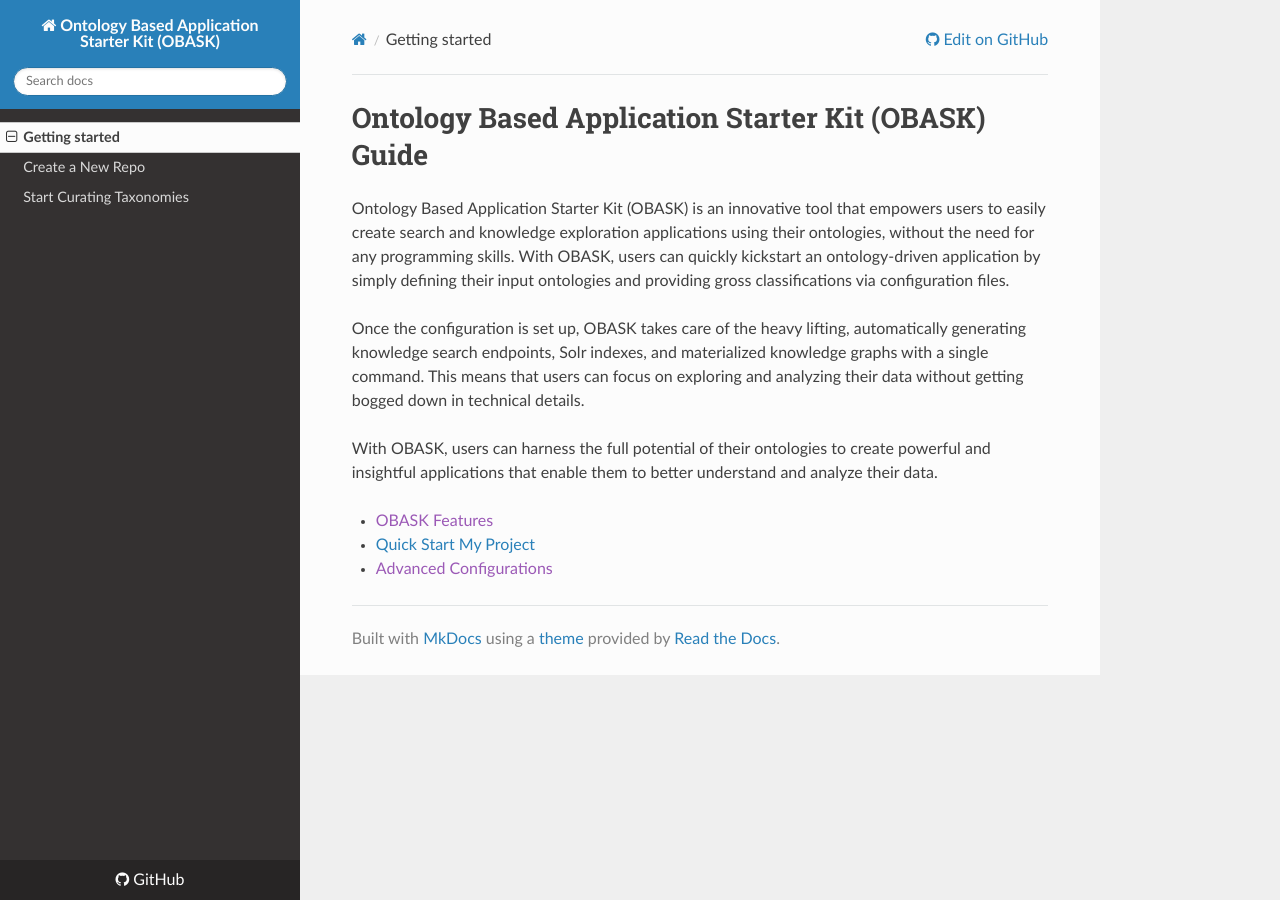
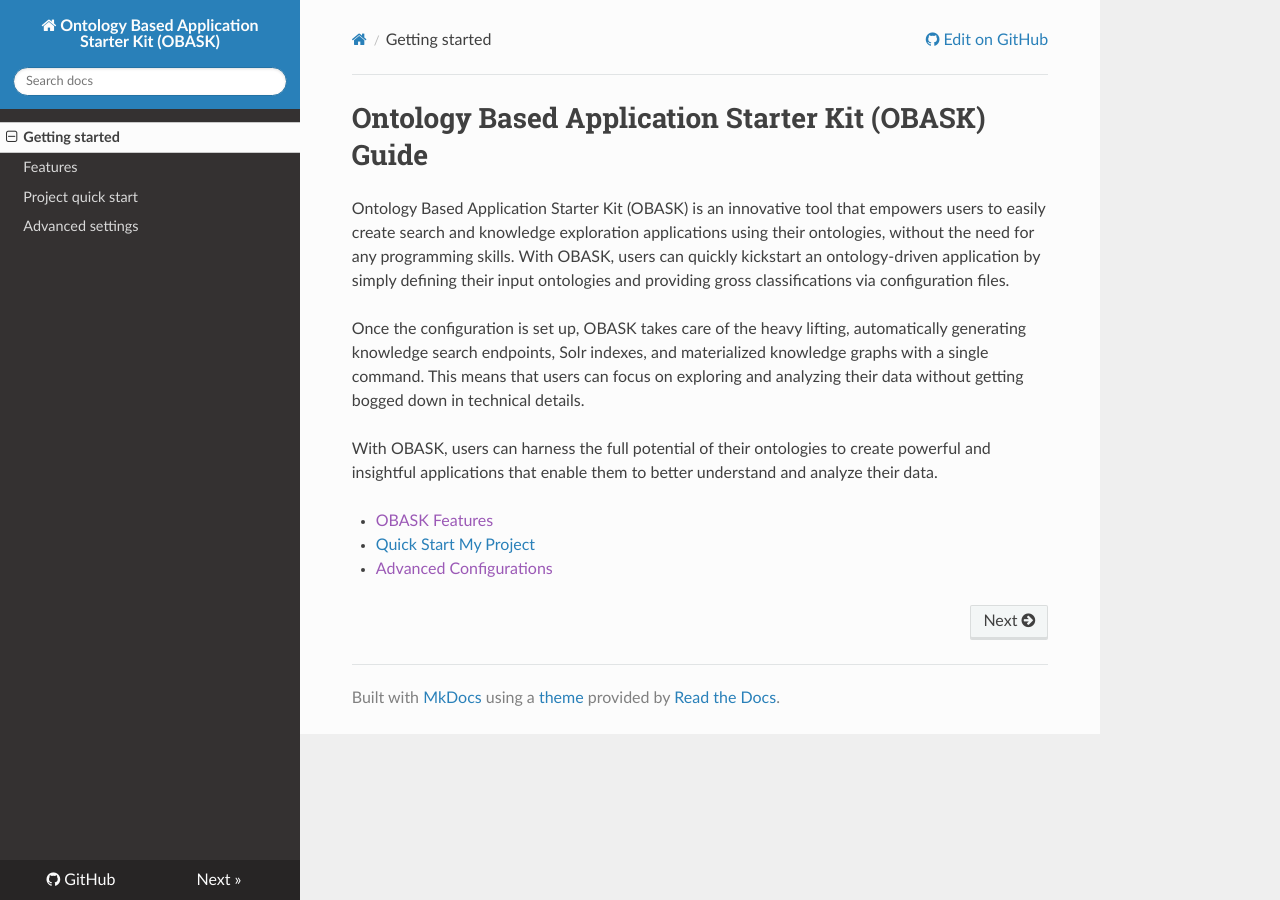
Before and after one commit to OBASKTools/obask, an MkDocs documentation site: the page built from docs/index.md, in a window 1280 px wide. Built offline with MkDocs 1.6.1, drawn with Linux system fonts in a browser that asks for light colours; nearby versions of some CDN libraries.

Commit message:
docs content

```diff
--- a/mkdocs.yml
+++ b/mkdocs.yml
@@ -5,6 +5,7 @@ theme: readthedocs
 #      permalink: true
 nav:
   - Getting started: index.md
-  - Create a New Repo: NewRepo.md
-  - Start Curating Taxonomies: Curation.md
+  - Features: features.md
+  - Project quick start: quick_start.md
+  - Advanced settings: advanced_config.md
 repo_url: https://github.com/OBASKTools/obask
```
Also changed, not shown: docs/advenced_config.md (added, +1 -0 lines), docs/features.md (added, +1 -0 lines).
